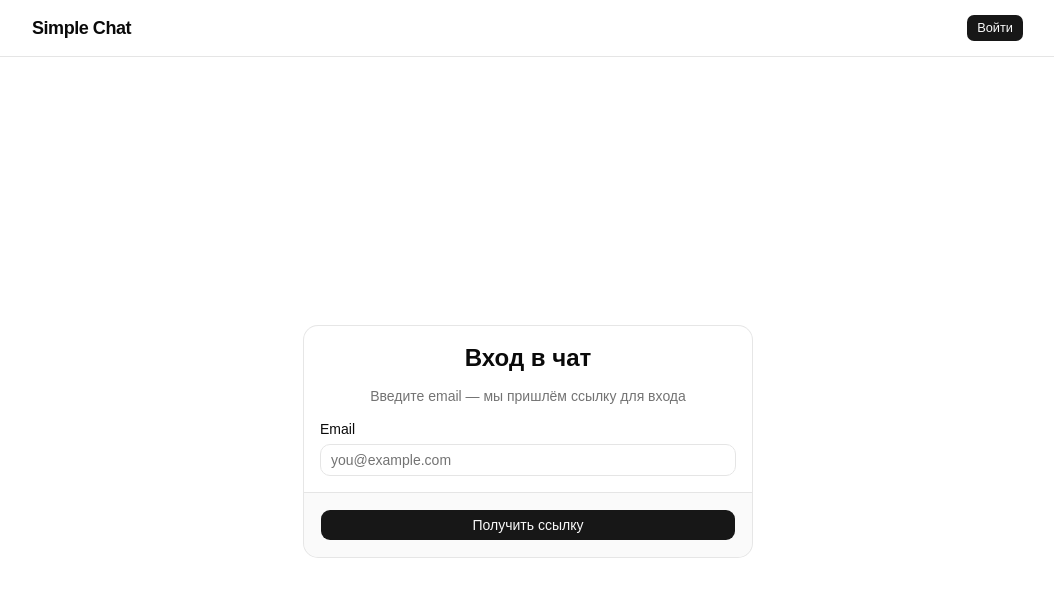
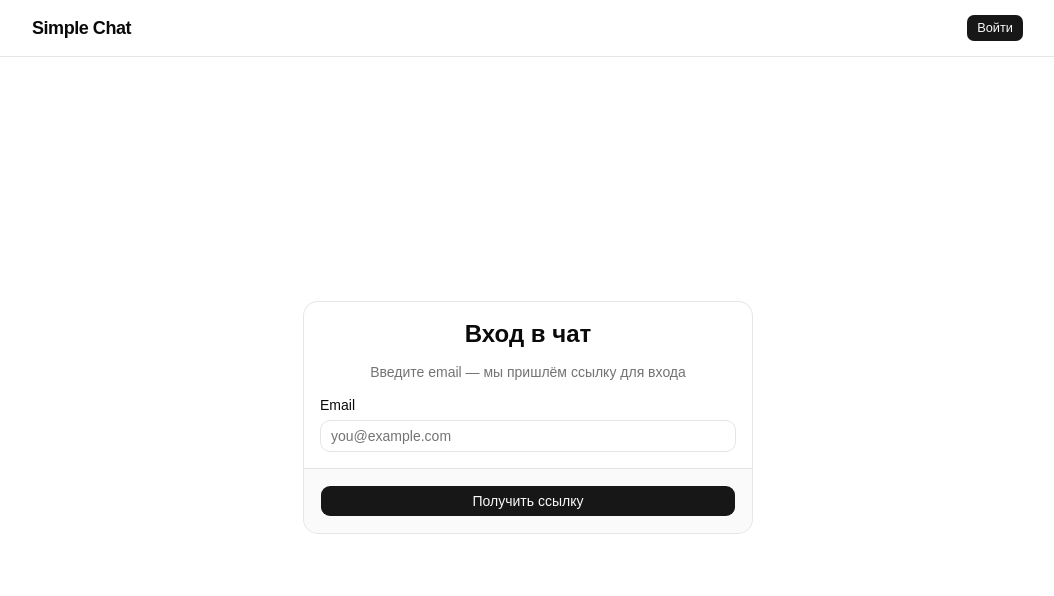
Before and after one commit to SemenovDmitry/simple-chat-app, a React (Vite) app in the folder frontend/: page /simple-chat-app/login in a window 1280 px wide. Shown: the top 596 px of the page, without its empty margins (112-1166 px from the left). Built offline with nearby package versions, Linux system fonts and the light colour scheme; no server answers.

Commit message:
logout DropdownMenu fix, changex max height in login page

```diff
--- a/frontend/src/pages/Login.tsx
+++ b/frontend/src/pages/Login.tsx
@@ -65,7 +65,7 @@
 
   if (isSuccess) {
     return (
-      <div className="min-h-[calc(100vh-5rem)] flex items-center justify-center bg-background px-4">
+      <div className="min-h-[calc(100vh-8rem)] flex items-center justify-center bg-background px-4">
         <Card className="w-full max-w-md">
           <CardHeader className="text-center">
             <CardTitle className="text-2xl">Проверьте почту</CardTitle>
@@ -88,7 +88,7 @@
   }
 
   return (
-    <div className="min-h-[calc(100vh-5rem)] flex items-center justify-center bg-background px-4">
+    <div className="min-h-[calc(100vh-8rem)] flex items-center justify-center bg-background px-4">
       <Card className="w-full max-w-md">
         <CardHeader className="text-center space-y-2">
           <CardTitle className="text-2xl font-bold">Вход в чат</CardTitle>
```
